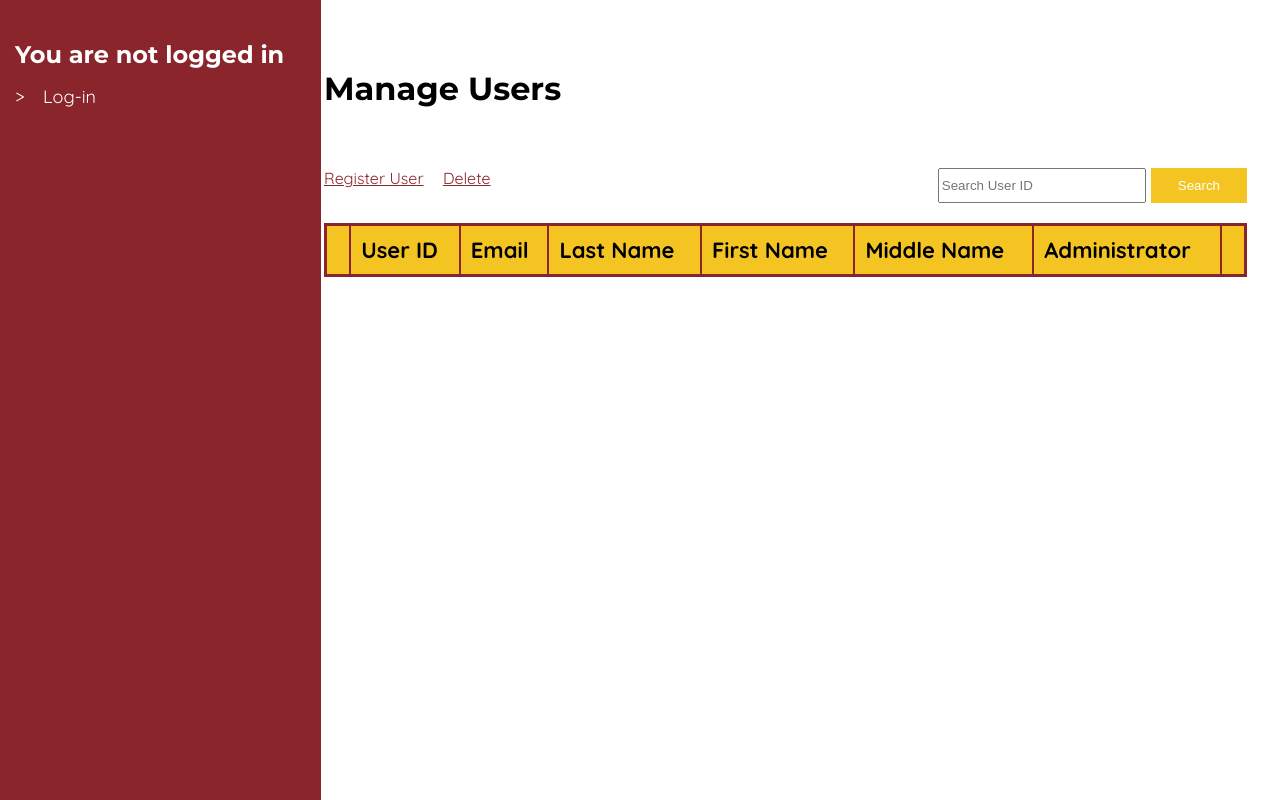
After one commit to anonymous2439/eregister, a Django app: template pages/templates/pages/user/manage_user.html in a window 1280 px wide. The commit adds this page. Run offline with Django 4.2, Linux system fonts and the light colour scheme; the template is opened without the code that fills it, so the values that code supplies are empty; parts of the project's set-up code (start-up, migrations or seed data) failed here and were passed over.

Commit message:
first commit

```diff
--- a/pages/static/pages/styles.css
+++ b/pages/static/pages/styles.css
@@ -39,6 +39,10 @@ main h1 { margin-bottom: 60px; }
 #login-form {max-width: 500px;margin: 0 auto;}
 
 .register_form_con { max-width: 500px; margin: 0 auto; }
+<<<<<<< HEAD
+=======
+.edit_user_form_con { max-width: 500px; margin: 0 auto; }
+>>>>>>> 8b39755 (first commit)
 
 .edit_event_form_con { max-width: 800px; margin: 0 auto; }
 
@@ -60,6 +64,13 @@ main h1 { margin-bottom: 60px; }
 .v_form #id_organizer {width: 100%;}
 .v_form button { border: none; background: var(--color-secondary); color: #ffff; padding: 10px 25px; font-size: 18px; margin-top: 15px; cursor: pointer;transition: .6s;}
 .v_form button:hover { background: var(--color-primary); box-shadow: 0 0 0 1px var(--color-secondary); color: var(--color-secondary); }
+<<<<<<< HEAD
+=======
+.v_form_footer {width: 100%;margin-top: 20px;}
+
+#id_is_superuser { width: auto; margin: 0 0 0 10px; height: auto; }
+ .v_form label[for="id_is_superuser"] { width: auto; }
+>>>>>>> 8b39755 (first commit)
 
 /* charts */
 .top_pie_chart { display: flex; justify-content: center; box-shadow: 0px 0px 21px 4px #1a1a1a26; margin-bottom: 40px; }
--- a/pages/templates/base.html
+++ b/pages/templates/base.html
@@ -29,8 +29,13 @@
                 {% if user and user.is_authenticated %}
                     <ul>
                         {% if user.is_superuser %}
+<<<<<<< HEAD
                         <li><a href="{% url 'event_manage' %}">Manage Event</a></li>
                         <li><a href="{% url 'register_user' %}">Register User</a></li>
+=======
+                        <li><a href="{% url 'event_manage' %}">Manage Events</a></li>
+                        <li><a href="{% url 'user_manage' %}">Manage Users</a></li>
+>>>>>>> 8b39755 (first commit)
                         {% endif %}
                     </ul>
                 {% endif %}
--- /dev/null
+++ b/pages/templates/pages/user/manage_user.html
@@ -0,0 +1,111 @@
+{% extends "base.html" %}
+{% load static %}
+
+{% block content %}
+<h1>Manage Users</h1>
+<div class="links">
+    <a href="{% url 'register_user' %}">Register User</a>
+    <a id="trigger" href="javascript:;">Delete</a>
+</div>
+<div class="search">
+    <form method="GET">
+        <input type="text" name="s" placeholder="Search User ID" />
+        <button type="submit">Search</button>
+    </form>
+</div>
+<table class="users-tbl">
+    <thead>
+    <tr>
+        <th></th>
+        <th>User ID</th>
+        <th>Email</th>
+        <th>Last Name</th>
+        <th>First Name</th>
+        <th>Middle Name</th>
+        <th>Administrator</th>
+        <th></th>
+    </tr>
+    </thead>
+    <tbody>
+{% for user in users %}
+    <tr>
+        <td><input name="users_checkbox" type="checkbox" value="{{ user.pk }}" /></td>
+        <td>{{ user.user_id }}</td>
+        <td>{{ user.email }}</td>
+        <td>{{ user.last_name }}</td>
+        <td>{{ user.first_name }}</td>
+        <td>{{ user.middle_name }}</td>
+        <td>{{ user.is_superuser }}</td>
+        <td><a href="{% url 'user_edit' user_id=user.id %}">Edit</a></td>
+    </tr>
+    </tbody>
+{% endfor %}
+</table>
+
+{% if users.has_other_pages %}
+    <div class="pagination">
+        <span class="step-links">
+            {% if users.has_previous %}
+                <a href="?page=1">&laquo; first</a>
+                <a href="?page={{ users.previous_page_number }}">previous</a>
+            {% endif %}
+
+            {% for page_num in users.paginator.page_range %}
+                {% if users.number == page_num %}
+                    <span class="current-page">{{ page_num }}</span>
+                {% else %}
+                    <a href="?page={{ page_num }}">{{ page_num }}</a>
+                {% endif %}
+            {% endfor %}
+
+            {% if users.has_next %}
+                <a href="?page={{ users.next_page_number }}">next</a>
+                <a href="?page={{ users.paginator.num_pages }}">last &raquo;</a>
+            {% endif %}
+        </span>
+    </div>
+{% endif %}
+
+{% endblock content %}
+
+{% block scripts %}
+<script>
+var values = [];
+
+function csrfSafeMethod(method) {
+      // these HTTP methods do not require CSRF protection
+      return (/^(GET|HEAD|OPTIONS|TRACE)$/.test(method));
+    }
+$.ajaxSetup({
+      beforeSend: function(xhr, settings) {
+        if (!csrfSafeMethod(settings.type) && !this.crossDomain) {
+          xhr.setRequestHeader("X-CSRFToken", '{{csrf_token}}');
+        }
+      }
+});
+
+$("#trigger").on("click", function(){
+    $.each($("input[name='users_checkbox']:checked"), function(){
+      values.push($(this).val());
+    });
+
+    $.ajax({
+          type: 'POST',
+          contentType: 'application/json; charset=utf-8',
+          data: JSON.stringify({"delete_list": values}),
+          dataType: 'json',
+          success: function(response){
+                if(response["isSuccess"]){
+                    window.location.href = "{% url 'user_manage' %}";
+                }
+                else{
+                    alert("error");
+                }
+            },
+           error: function(response){
+                alert("error");
+           }
+    });
+})
+</script>
+{% endblock scripts %}
--- a/pages/urls.py
+++ b/pages/urls.py
@@ -4,7 +4,13 @@ from . import views
 
 urlpatterns = [
     path('', views.home, name='home'),
+<<<<<<< HEAD
     path('register/', views.register_user, name='register_user'),
+=======
+    path('user/manage/', views.user_manage, name='user_manage'),
+    path('register/', views.register_user, name='register_user'),
+    path('user/edit/<int:user_id>/', views.user_edit, name='user_edit'),
+>>>>>>> 8b39755 (first commit)
     path('login/', views.login_view, name='login'),
     path('logout/', views.logout_user, name='logout'),
     path('events/', views.event_home, name='event_home'),
```
Also changed, not shown: pages/forms.py (+15 -0 lines), pages/templates/pages/user/edit_user.html (added, +15 -0 lines), pages/templates/pages/user/register_user.html (added, +16 -0 lines), pages/views.py (+67 -2 lines).
